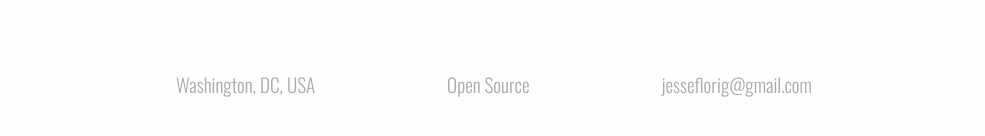
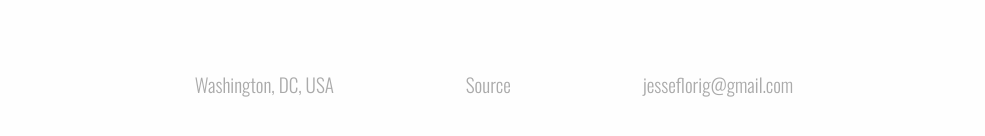
Before and after one commit to jesseflorig/jesseflorig-com, a plain HTML site: page index.html in a window 1280 px wide. Shown: the part 566-702 px from the top of the page, without its empty margins (146-1131 px from the left). Drawn offline with nearby package versions, Linux system fonts and the light colour scheme.

Commit message:
changed source link label

```diff
--- a/index.html
+++ b/index.html
@@ -62,7 +62,7 @@
           <li class="view-source">
             <a href="https://github.com/jesseflorig/jesseflorig.com"
                title="Source">
-              Open Source
+              Source
             </a>
           </li>
           <li class="contact">
```
